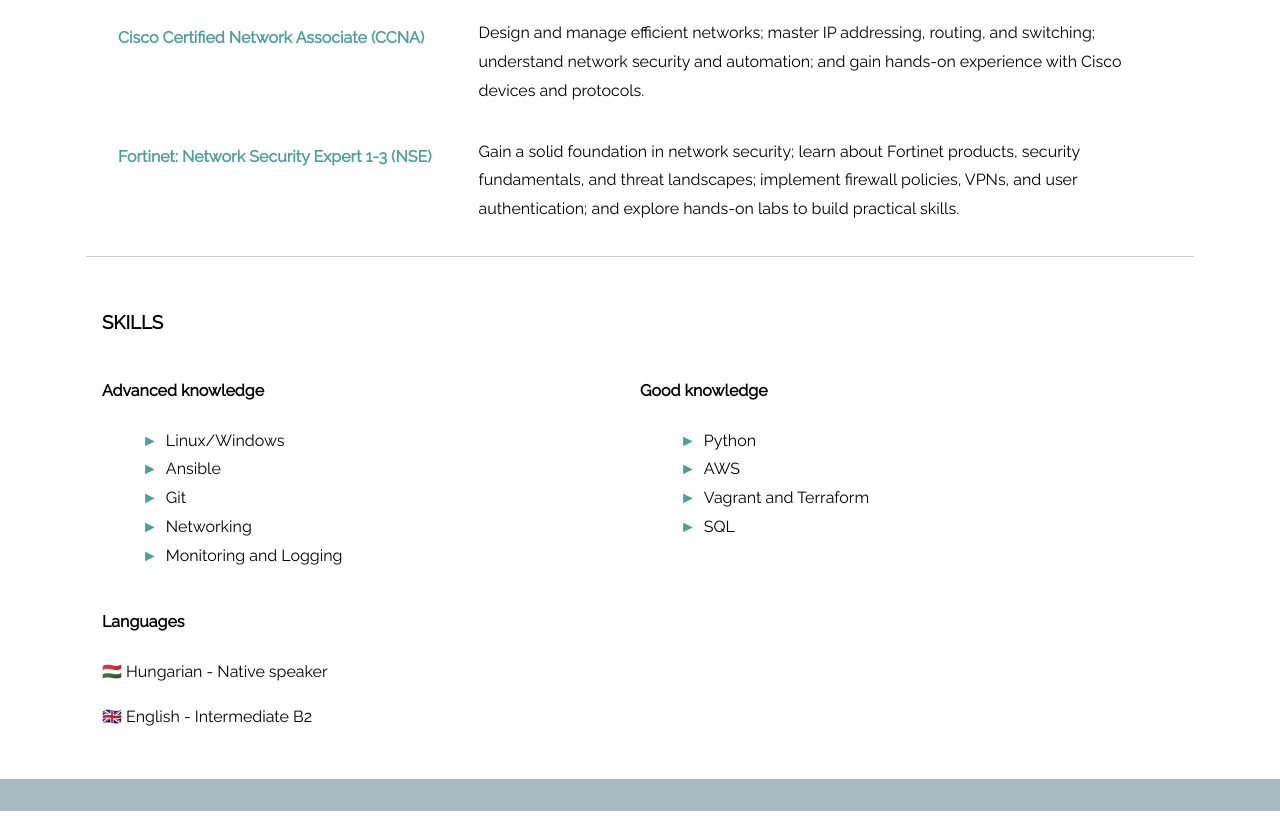
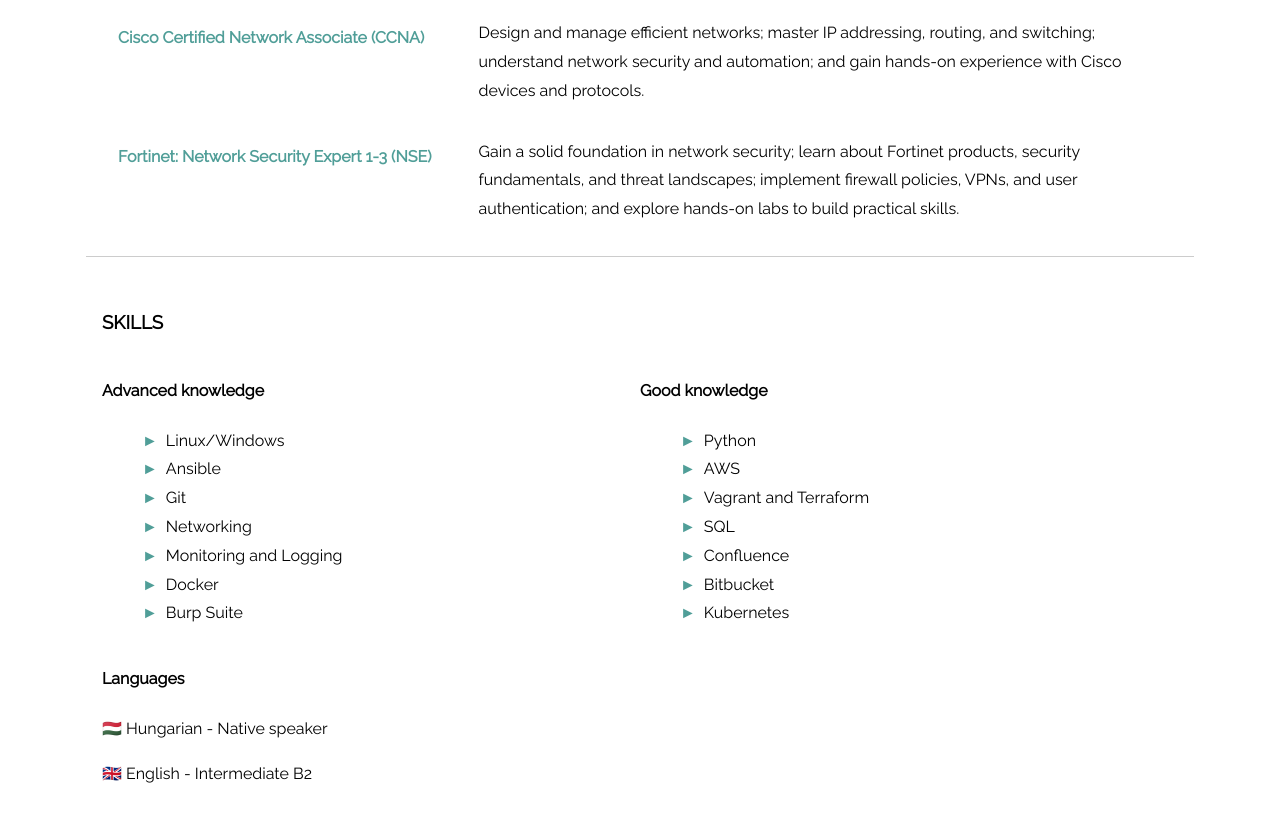
Before and after one commit to iepower/aws-cloud-cv-challenge, a plain HTML site: page index.html in a window 1280 px wide. Shown: the part 1570-2395 px from the top of the page. Drawn offline with Linux system fonts and the light colour scheme.

Commit message:
Added skills

```diff
--- a/index.html
+++ b/index.html
@@ -18,7 +18,7 @@
     </div>
     <h1>Benjamin Kevehazi</h1>
     <section>
-      <p>Hello! I’m Benjamin Kevehazi, a dedicated Computer Science Engineering student with a strong passion for learning and process automation. I am building a solid foundation in DevOps, penetration testing, and risk management. Eager to tackle real-world challenges, I stay committed to keeping up with the latest industry trends and actively seek opportunities to gain hands-on experience.</p>
+      <p>Hello! I’m Benjamin Kevehazi, a dedicated Computer Science Engineering student with a strong passion for learning security and process automation. I am building a solid foundation in DevOps, penetration testing, and risk management. Eager to tackle real-world challenges, I stay committed to keeping up with the latest industry trends and actively seek opportunities to gain hands-on experience.</p>
       <a href="https://www.facebook.com/benjamin.kevehazi" target="_blank">
         <i class="fab fa-facebook-f"></i>
       </a>
@@ -117,6 +117,8 @@
             <li>Git</li>
             <li>Networking</li>
             <li>Monitoring and Logging</li>
+            <li>Docker</li>
+            <li>Burp Suite</li>
           </ul>
         </div>
         <div class='column'>
@@ -126,6 +128,9 @@
             <li>AWS</li>
             <li>Vagrant and Terraform</li>
             <li>SQL</li>
+            <li>Confluence</li>
+            <li>Bitbucket</li>
+            <li>Kubernetes</li>
           </ul>
         </div>
         <div>
```
